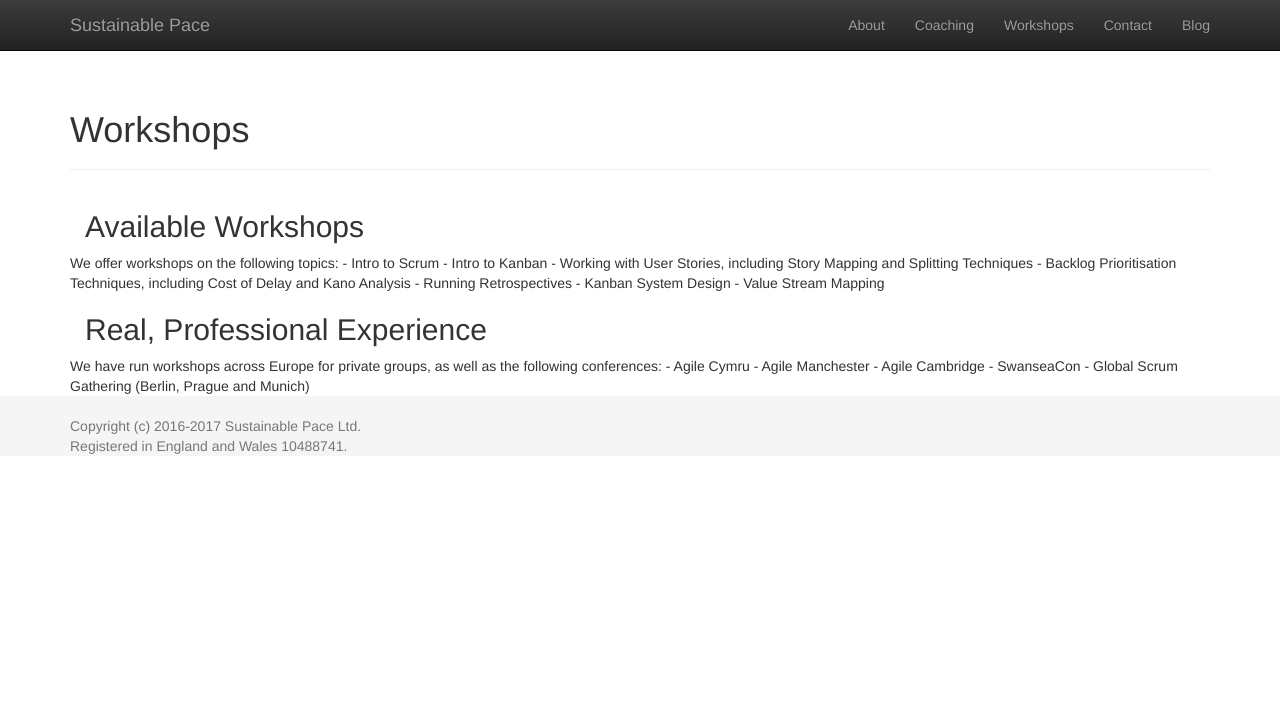
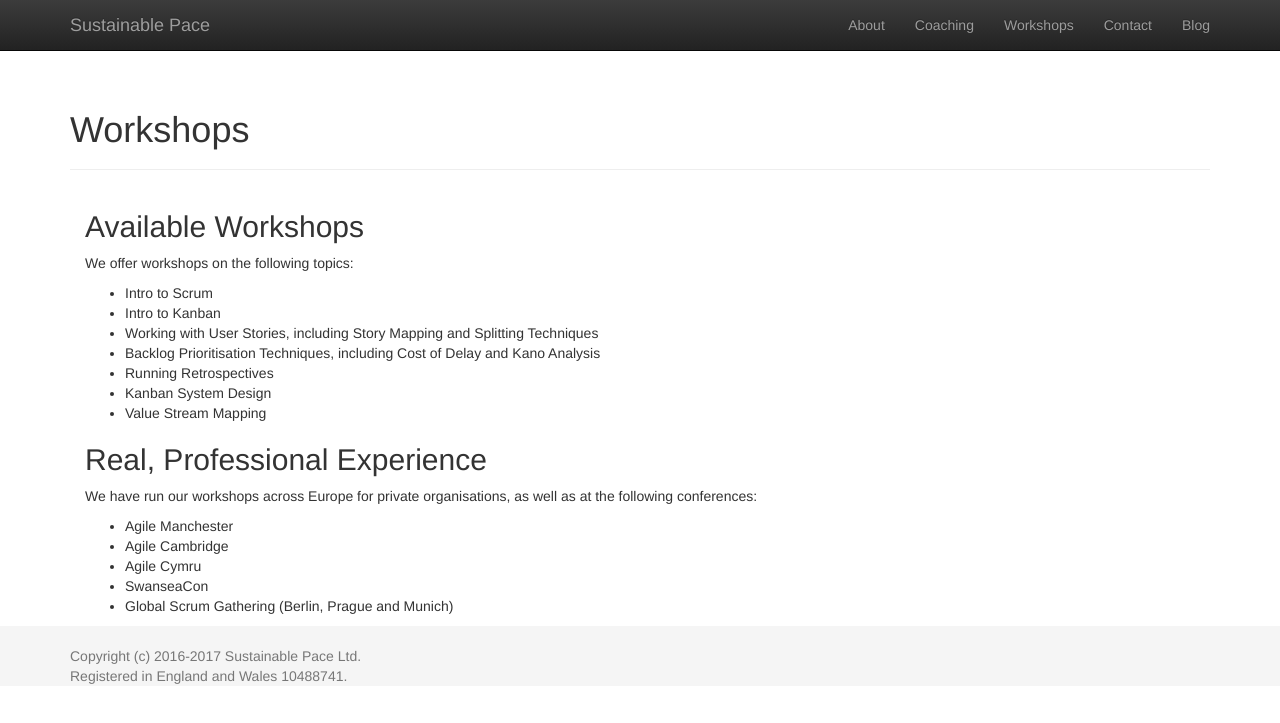
Before and after one commit to seize-the-dave/sustainable-pace, a Jekyll site: the page built from workshops.md, in a window 1280 px wide. Shown: the top 723 px of the page. Built offline with Jekyll 4.4.1, drawn with Linux system fonts in a browser that asks for light colours; nearby versions of some CDN libraries.

Commit message:
Update workshops.md

```diff
--- a/workshops.md
+++ b/workshops.md
@@ -5,7 +5,6 @@ layout: page
 ---
 
 ## Available Workshops
-<div class="row">
 
 We offer workshops on the following topics:
 
@@ -16,17 +15,13 @@ We offer workshops on the following topics:
 - Running Retrospectives
 - Kanban System Design
 - Value Stream Mapping
-</div>
 
 ## Real, Professional Experience
 
-<div class="row">
-We have run workshops across Europe for private groups, as well as the following conferences:
+We have run our workshops across Europe for private organisations, as well as at the following conferences:
 
-- Agile Cymru
 - Agile Manchester
 - Agile Cambridge
+- Agile Cymru
 - SwanseaCon
 - Global Scrum Gathering (Berlin, Prague and Munich)
-
-</div>
```
